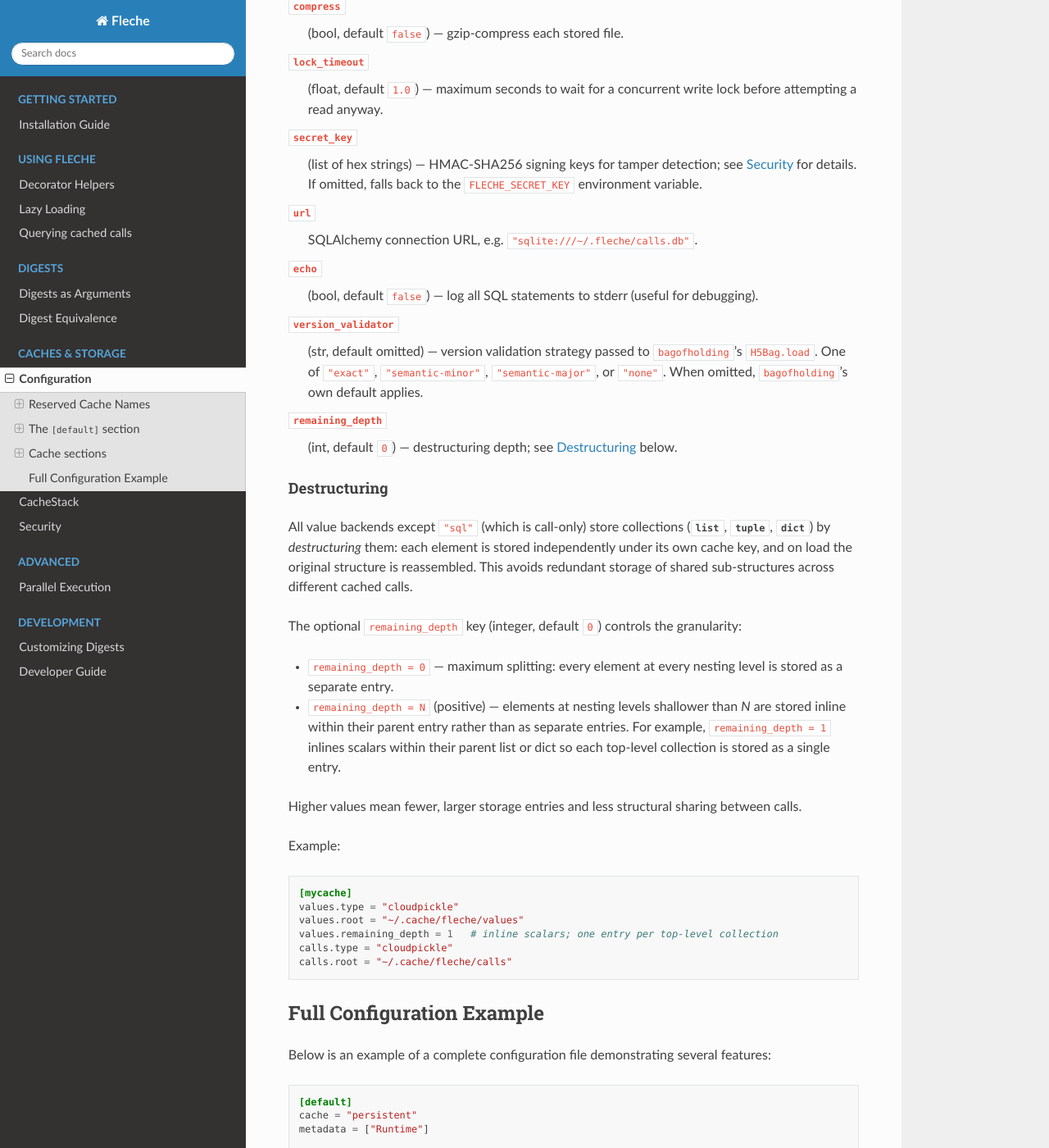
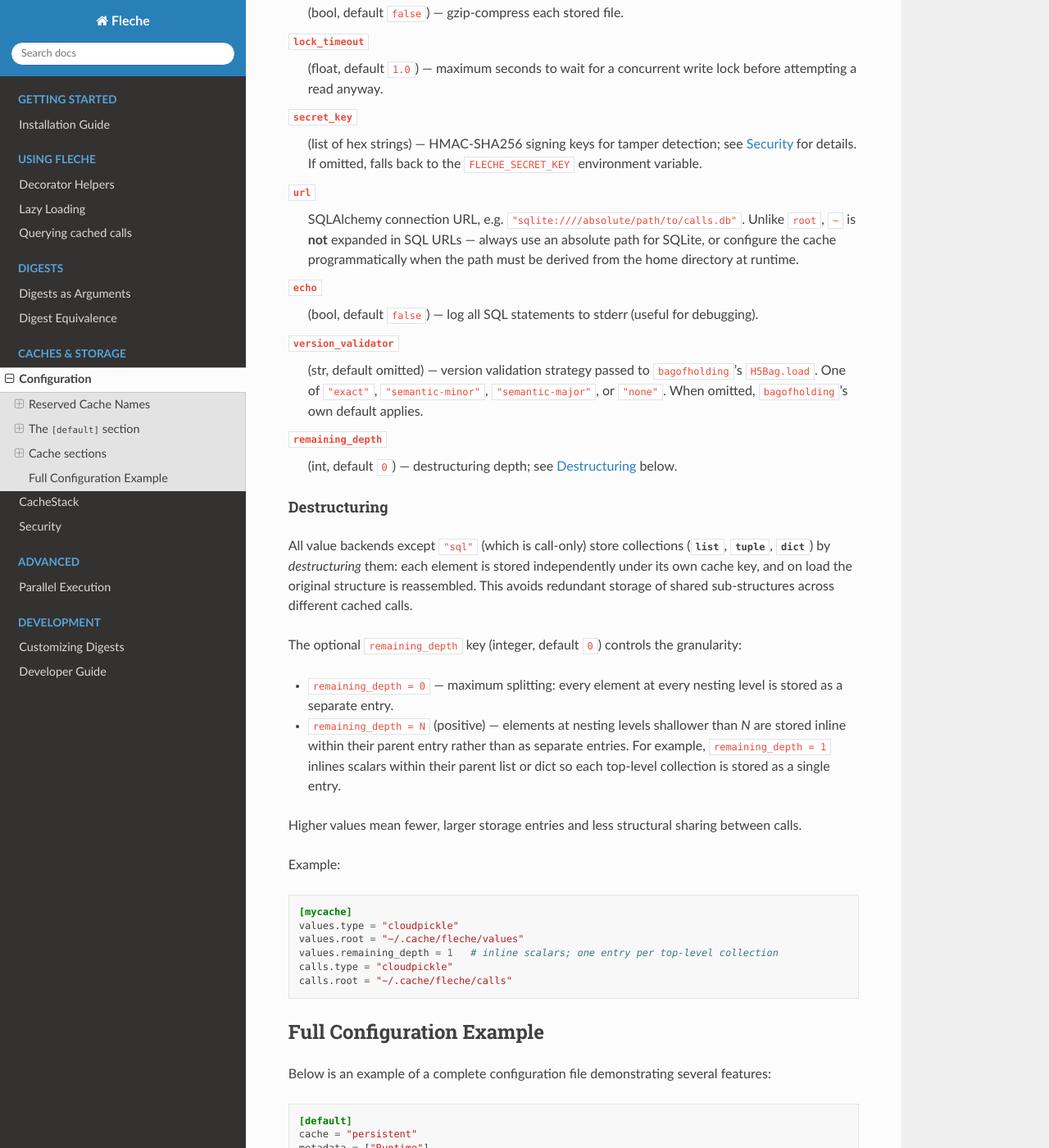
Before and after one commit to pmrv/fleche, a Sphinx documentation site: the page built from docs/storage/configuration.rst, in a window 1280 px wide and 1400 px high, scrolled down 2696 px. Shown: the whole window at 82% size. Built offline with Sphinx 7.4.7 and the Read the Docs theme 3.1.0, drawn with Linux system fonts in a browser that asks for light colours; pages that are not in the unit, such as notebooks, are missing from menus; some of the changed text lies outside the part shown.

Commit message:
docs(configuration): fix SQL URL tilde expansion and simplify config path rules
Two issues:

1. SQL URL tilde not expanded: The 'url' key description and the HDF5+SQL
   TOML example both used 'sqlite:///~/.cache/fleche/calls.db'. Unlike the
   'root' key (expanded via Path.expanduser()), SQL URLs are passed verbatim
   to SQLAlchemy, so '~' is treated as a literal directory name in the CWD.
   Fix: document the limitation on 'url', update the TOML example to use a
   placeholder absolute path.

2. Redundant global config path rules: The lookup-order list had three rules
   for the global config path (XDG_CONFIG_HOME / HOME / otherwise), but the
   HOME and 'otherwise' cases both resolve to ~/.fleche.toml on any normal
   system. Simplify to two rules (XDG_CONFIG_HOME / otherwise).

```diff
--- a/docs/storage/configuration.rst
+++ b/docs/storage/configuration.rst
@@ -4,10 +4,9 @@ Configuration
 ``fleche`` looks for a configuration file in the following order:
 
 1. ``fleche.toml`` in the current working directory (local config)
-2. A global config file, determined by the first matching rule:
+2. A global config file:
 
    - If ``$XDG_CONFIG_HOME`` is set: ``$XDG_CONFIG_HOME/fleche/cache.toml``
-   - Otherwise, if ``$HOME`` is set: ``$HOME/.fleche.toml``
    - Otherwise: ``~/.fleche.toml``
 
 The first file found is used. If no configuration file exists, ``fleche`` falls back to a default in-memory cache.
@@ -164,7 +163,10 @@ Key descriptions
     ``FLECHE_SECRET_KEY`` environment variable.
 
 ``url``
-    SQLAlchemy connection URL, e.g. ``"sqlite:///~/.fleche/calls.db"``.
+    SQLAlchemy connection URL, e.g. ``"sqlite:////absolute/path/to/calls.db"``.
+    Unlike ``root``, ``~`` is **not** expanded in SQL URLs — always use an
+    absolute path for SQLite, or configure the cache programmatically when the
+    path must be derived from the home directory at runtime.
 
 ``echo``
     (bool, default ``false``) — log all SQL statements to stderr (useful for
@@ -236,8 +238,9 @@ Below is an example of a complete configuration file demonstrating several featu
    calls.type = "memory"
 
    [hdf5_values]
-   # HDF5 values backend with SQL call index
+   # HDF5 values backend with SQL call index.
+   # Note: unlike 'root', '~' is not expanded in SQL URLs — use an absolute path.
    values.type = "bagofholding_hdf"
    values.root = "~/.cache/fleche/hdf5_values"
    calls.type = "sql"
-   calls.url = "sqlite:///~/.cache/fleche/calls.db"
+   calls.url = "sqlite:////absolute/path/to/calls.db"
```
